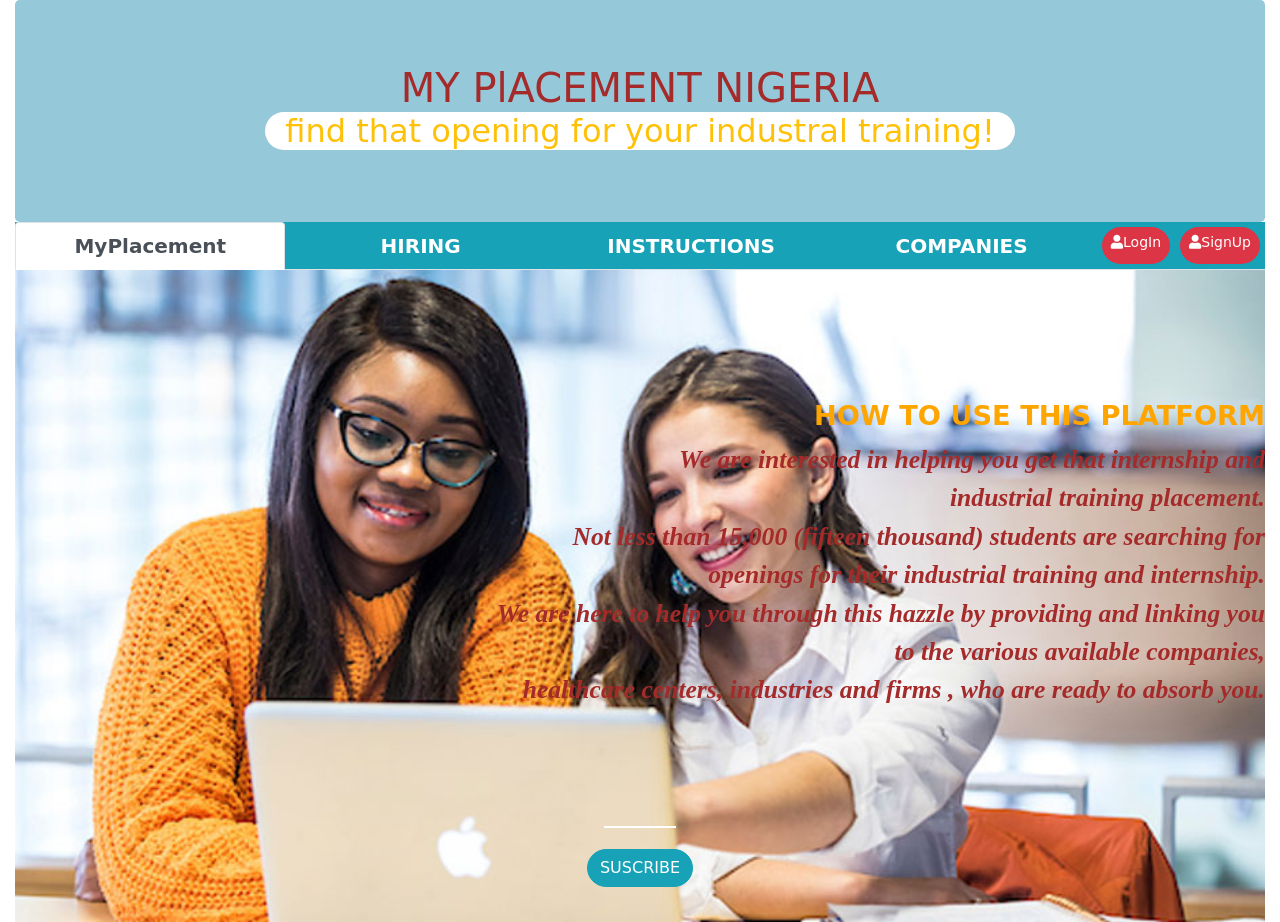
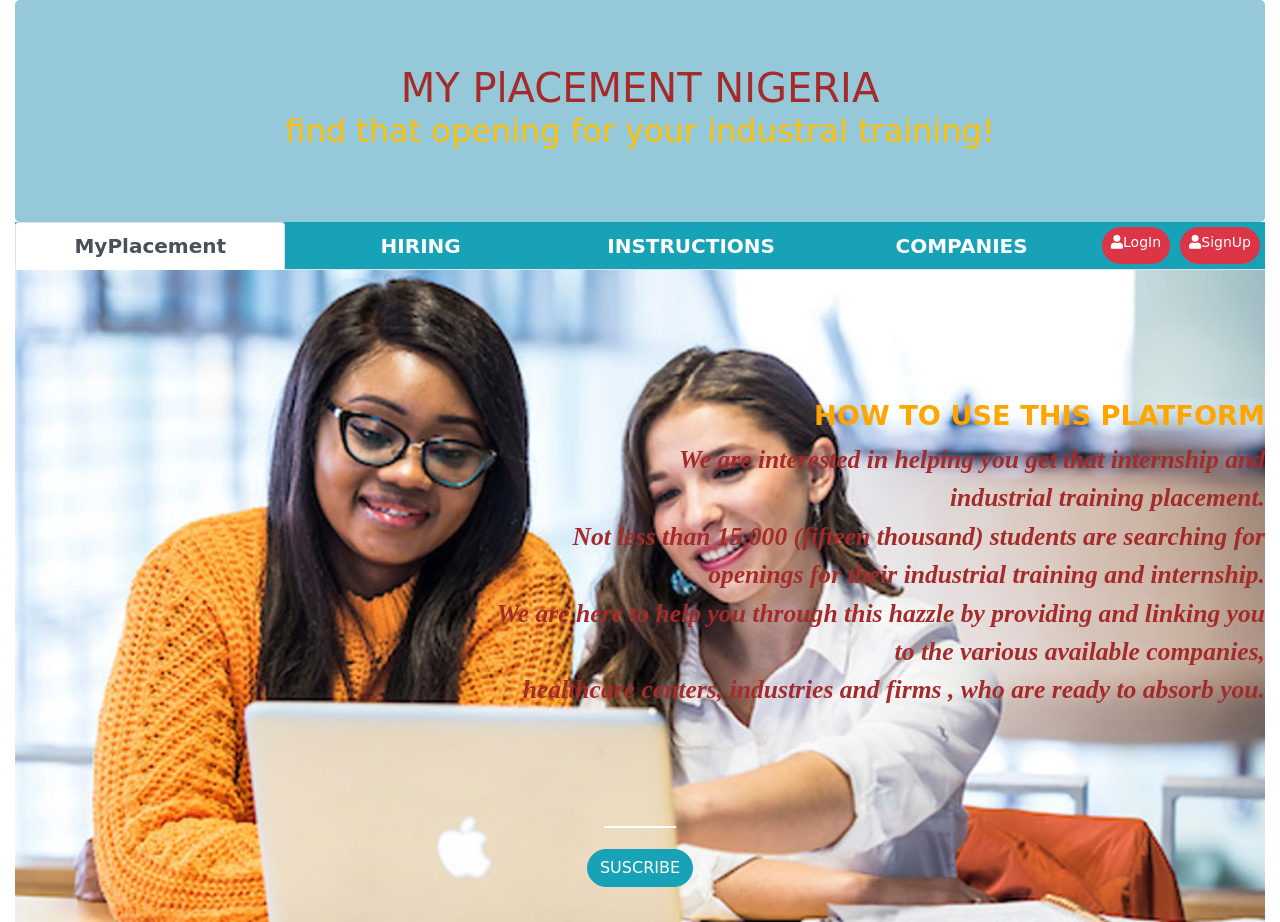
Before and after one commit to EstherEbere/mum.github.io, a plain HTML site: page index.html in a window 1280 px wide. Shown: the top 922 px of the page. Drawn offline with Linux system fonts and the light colour scheme.

Commit message:
Update index.html

```diff
--- a/index.html
+++ b/index.html
@@ -24,7 +24,7 @@
 		  <!--jumbotron-->
 		  <div class="jumbotron">
 			<h1 class="text-center "> MY PlACEMENT NIGERIA<br/>
-			<small id="sm" class="text-warning bg-white">find that opening for your industral training!</small></h1>
+			<small id="sm" class="text-warning">find that opening for your industral training!</small></h1>
 		  </div>
 
 
```
